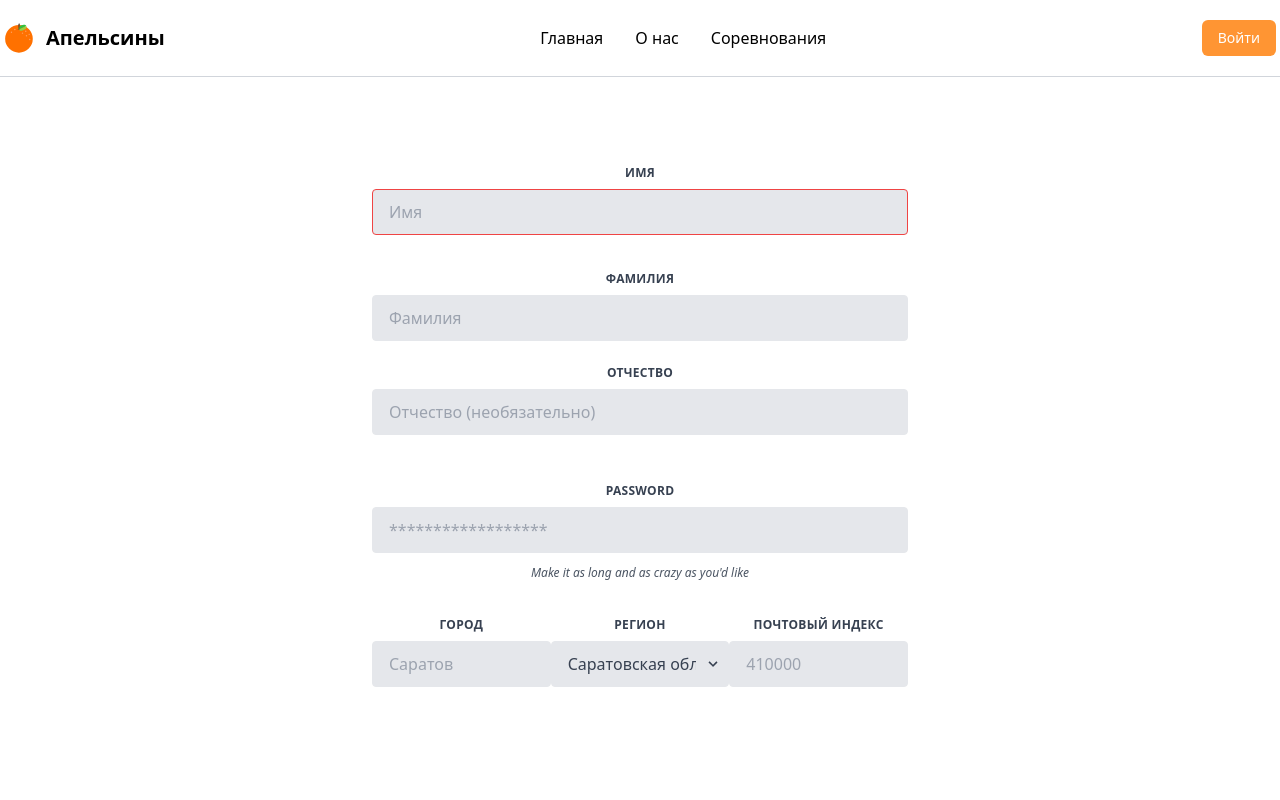
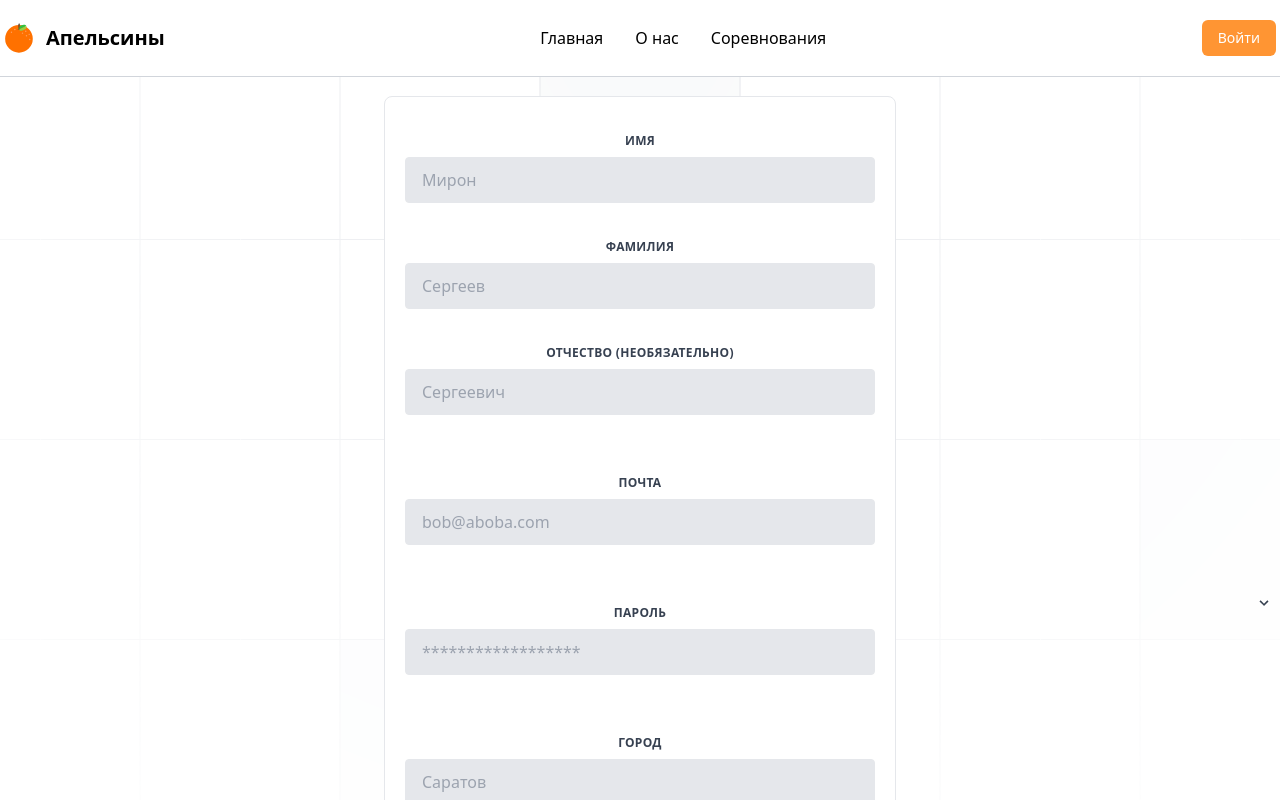
Before and after one commit to csit-sgu/fsp-hack2023-frontend, a Vue app: page /register in a window 1280 px wide. Shown: the top 800 px of the page. Built offline with nearby package versions, Linux system fonts and the light colour scheme.

Commit message:
Кнопка регистрации

```diff
--- a/src/components/LoginBox.vue
+++ b/src/components/LoginBox.vue
@@ -1,23 +1,27 @@
+<script setup lang="ts">
+import BackgroundSquares from '../components/BackgroundSquares.vue';
+</script>
+
 <template>
   <div class="flex items-center justify-center h-screen relative isolate px-6 pt-14 lg:px-8 md:text-center">
+    <BackgroundSquares />
     <div class="w-full max-w-xs">
-      <form class="bg-white rounded px-8 pt-6 pb-8 mb-4">
+      <form class="bg-white backdrop border rounded-lg px-8 pt-6 pb-8 mb-4">
         <div class="mb-4">
           <label class="block uppercase tracking-wide text-gray-700 text-xs font-bold mb-2" for="username">
             Электронная почта
           </label>
           <input
-            class="appearance-none block w-full bg-gray-200 text-gray-700 border border-red-500 rounded py-3 px-4 mb-3 leading-tight focus:outline-none focus:bg-white"
-            id="username" type="text" placeholder="Электронная почта">
+            class="appearance-none block w-full bg-gray-200 text-gray-700 rounded py-3 px-4 mb-3 leading-tight focus:outline-none focus:bg-white"
+            id="username" type="text" placeholder="bob@aboba.com">
         </div>
         <div class="mb-6">
           <label class="block uppercase tracking-wide text-gray-700 text-xs font-bold mb-2" for="password">
             Пароль
           </label>
           <input
-            class="appearance-none block w-full bg-gray-200 text-gray-700 border border-red-500 rounded py-3 px-4 mb-3 leading-tight focus:outline-none focus:bg-white"
+            class="appearance-none block w-full bg-gray-200 text-gray-700 rounded py-3 px-4 mb-3 leading-tight focus:outline-none focus:bg-white"
             id="password" type="password" placeholder="******************">
-          <p class="text-red-500 text-xs italic">Пароль должен быть не пустым</p>
         </div>
         <div class="flex items-center justify-between">
           <button
--- a/src/components/RegisterBox.vue
+++ b/src/components/RegisterBox.vue
@@ -1,14 +1,19 @@
+<script setup lang="ts">
+import BackgroundSquares from '../components/BackgroundSquares.vue';
+</script>
+
 <template>
-  <div class="flex items-center justify-center h-screen relative isolate px-6 pt-14 lg:px-8 md:text-center">
-    <form class="w-full max-w-lg">
-      <div class="flex flex-wrap -mx-3 mb-6">
+  <div class="my-10 flex justify-center relative isolate px-6 pt-14 lg:px-8 md:text-center">
+    <BackgroundSquares />
+    <form class="w-full max-w-lg bg-white backdrop border rounded-lg px-8 pt-6 pb-8 mb-4">
+      <div class="flex-wrap -mx-3 mb-6">
         <div class="w-full py-3">
           <label class="block uppercase tracking-wide text-gray-700 text-xs font-bold mb-2" for="grid-first-name">
             Имя
           </label>
           <input
-            class="appearance-none block w-full bg-gray-200 text-gray-700 border border-red-500 rounded py-3 px-4 mb-3 leading-tight focus:outline-none focus:bg-white"
-            id="grid-first-name" type="text" placeholder="Имя">
+            class="appearance-none block w-full bg-gray-200 text-gray-700 border rounded py-3 px-4 mb-3 leading-tight focus:outline-none focus:bg-white"
+            id="grid-first-name" type="text" placeholder="Мирон">
           <!-- <p class="text-red-500 text-xs italic">Please fill out this field.</p> -->
         </div>
         <div class="w-full py-3">
@@ -16,43 +21,53 @@
             Фамилия
           </label>
           <input
-            class="appearance-none block w-full bg-gray-200 text-gray-700 border border-gray-200 rounded py-3 px-4 leading-tight focus:outline-none focus:bg-white focus:border-gray-500"
-            id="grid-last-name" type="text" placeholder="Фамилия">
+            class="appearance-none block w-full bg-gray-200 text-gray-700 border rounded py-3 px-4 mb-3 leading-tight focus:outline-none focus:bg-white"
+            id="grid-last-name" type="text" placeholder="Сергеев">
         </div>
         <div class="w-full py-3">
           <label class="block uppercase tracking-wide text-gray-700 text-xs font-bold mb-2" for="grid-last-name">
-            Отчество
+            Отчество (необязательно)
           </label>
           <input
-            class="appearance-none block w-full bg-gray-200 text-gray-700 border border-gray-200 rounded py-3 px-4 leading-tight focus:outline-none focus:bg-white focus:border-gray-500"
-            id="grid-last-name" type="text" placeholder="Отчество (необязательно)">
+            class="appearance-none block w-full bg-gray-200 text-gray-700 border rounded py-3 px-4 mb-3 leading-tight focus:outline-none focus:bg-white"
+            id="grid-last-name" type="text" placeholder="Сергеевич">
         </div>
       </div>
       <div class="flex flex-wrap -mx-3 mb-6">
         <div class="w-full py-3">
           <label class="block uppercase tracking-wide text-gray-700 text-xs font-bold mb-2" for="grid-password">
-            Password
+            Почта
+          </label>
+          <input
+            class="appearance-none block w-full bg-gray-200 text-gray-700 border border-gray-200 rounded py-3 px-4 mb-3 leading-tight focus:outline-none focus:bg-white focus:border-gray-500"
+            id="grid-password" type="password" placeholder="bob@aboba.com">
+        </div>
+      </div>
+      <div class="flex flex-wrap -mx-3 mb-6">
+        <div class="w-full py-3">
+          <label class="block uppercase tracking-wide text-gray-700 text-xs font-bold mb-2" for="grid-password">
+            Пароль
           </label>
           <input
             class="appearance-none block w-full bg-gray-200 text-gray-700 border border-gray-200 rounded py-3 px-4 mb-3 leading-tight focus:outline-none focus:bg-white focus:border-gray-500"
             id="grid-password" type="password" placeholder="******************">
-          <p class="text-gray-600 text-xs italic">Make it as long and as crazy as you'd like</p>
         </div>
       </div>
-      <div class="flex flex-wrap -mx-3 mb-4">
-        <div class="w-full md:w-1/3 pr-3 md:pr-0 mb-3 md:mb-0">
+      <div class="flex flex-wrap -mx-3 mb-6">
+        <div class="w-full py-3">
           <label class="block uppercase tracking-wide text-gray-700 text-xs font-bold mb-2" for="grid-city">
             Город
           </label>
           <input
-            class="appearance-none block w-full bg-gray-200 text-gray-700 border border-gray-200 rounded py-3 px-4 leading-tight focus:outline-none focus:bg-white focus:border-gray-500"
+            class="appearance-none p-3 block w-full bg-gray-200 text-gray-700 border border-gray-200 rounded py-3 px-4 leading-tight focus:outline-none focus:bg-white focus:border-gray-500"
             id="grid-city" type="text" placeholder="Саратов">
         </div>
-        <div class="w-full md:w-1/3 px-0 md:px-0 mb-3 md:mb-0">
+      </div>
+      <div class="w-full py-3">
         <label class="block uppercase tracking-wide text-gray-700 text-xs font-bold mb-2" for="grid-state">
           Регион
         </label>
-          <div class="relative">
+        <div class="flex flex-wrap -mx-3 mb-6">
           <select
             class="block appearance-none w-full bg-gray-200 border border-gray-200 text-gray-700 mb-0 py-3 px-4 pr-8 rounded leading-tight focus:outline-none focus:bg-white focus:border-gray-500"
             id="grid-state">
@@ -68,7 +83,8 @@
           </div>
         </div>
       </div>
-        <div class="w-full md:w-1/3 pl-3 md:pl-0 mb-3 md:mb-0">
+      <div class="flex flex-wrap -mx-3 mb-6">
+        <div class="w-full py-3">
           <label class="block uppercase tracking-wide text-gray-700 text-xs font-bold mb-2" for="grid-zip">
             Почтовый индекс
           </label>
@@ -77,6 +93,11 @@
             id="grid-zip" type="text" placeholder="410000">
         </div>
       </div>
+      <button
+        class="bg-[color:var(--primary-color)] hover:text-black text-white font-bold py-2 px-4 rounded focus:outline-none focus:shadow-outline"
+        type="button">
+        Зарегистрироваться
+      </button>
     </form>
   </div>
 </template>
```
Lines whose indentation alone changed are shown as unchanged.
